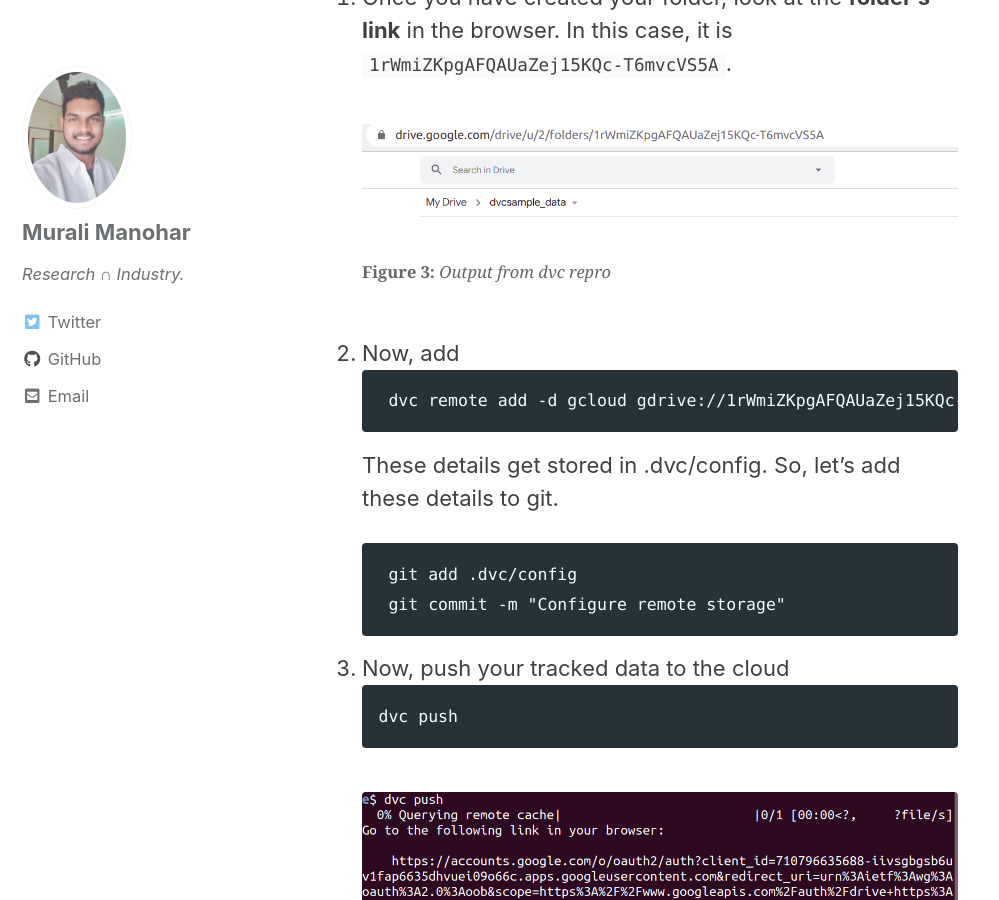
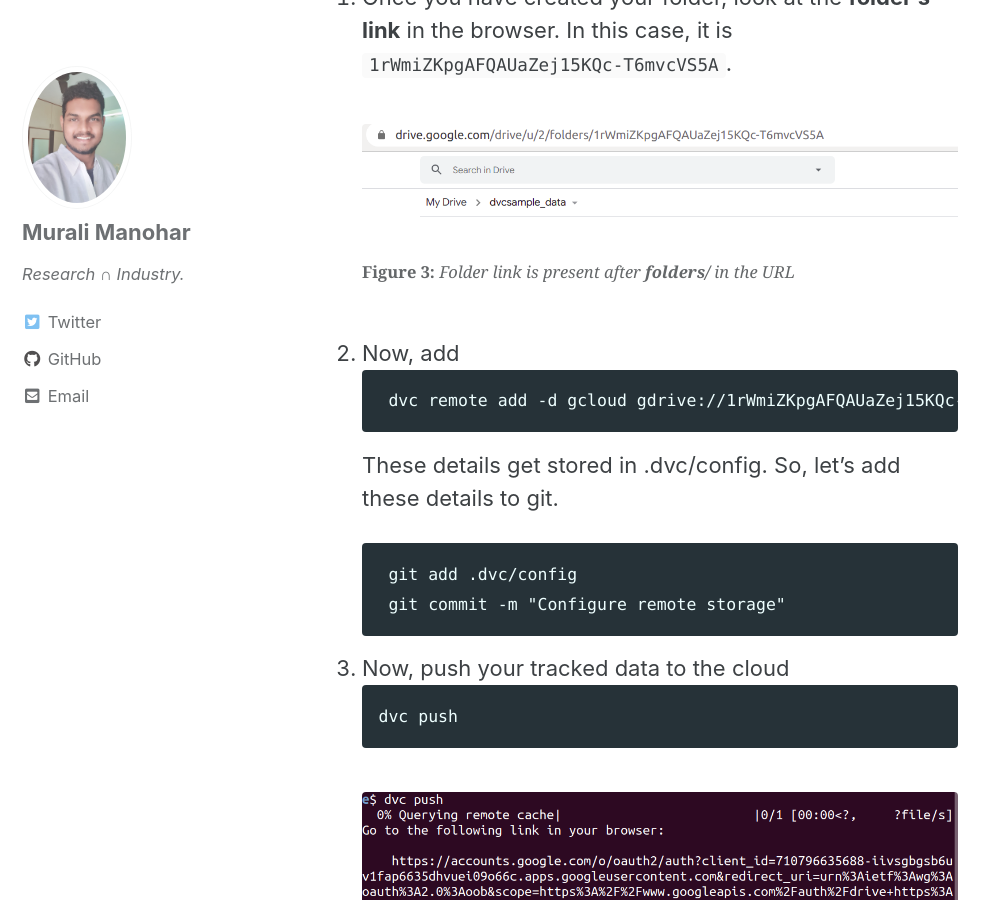
Before and after one commit to gitlost-murali/blogs, a Jekyll site: the page built from _posts/2021-10-03-dvc.md, in a window 1280 px wide and 900 px high, scrolled down 5005 px. Shown: the whole window, without its empty margins (0-999 px from the left). Built offline with Jekyll 4.4.1, drawn with Linux system fonts in a browser that asks for light colours; cached includes are drawn as plain includes; comment, search, counter and statistics services are not loaded.

Commit message:
DVC -caption corrected for a figure

```diff
--- a/_posts/2021-10-03-dvc.md
+++ b/_posts/2021-10-03-dvc.md
@@ -105,7 +105,7 @@
 
     <figure>
         <a href="{{ site.url }}/{{ site.baseurl }}/assets/images/dvcblog/drivefolderlink.png"><img src="{{ site.url }}/{{ site.baseurl }}/assets/images/dvcblog/drivefolderlink.png"></a>
-        <figcaption><b>Figure 3:</b> <i> Output from dvc repro </i></figcaption>
+        <figcaption><b>Figure 3:</b> <i> Folder link is present after <b>folders/</b> in the URL </i></figcaption>
     </figure>
 
 2. Now, add
```
